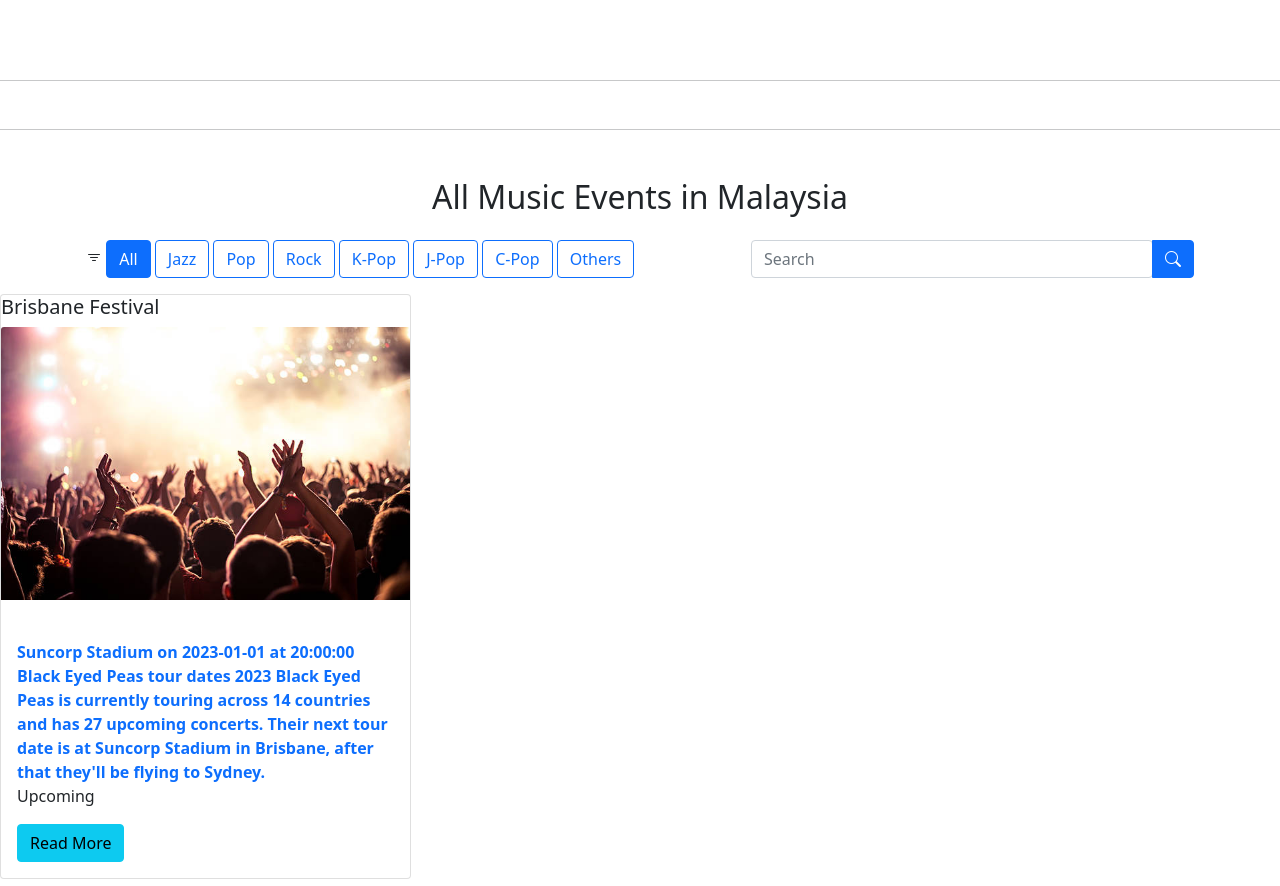
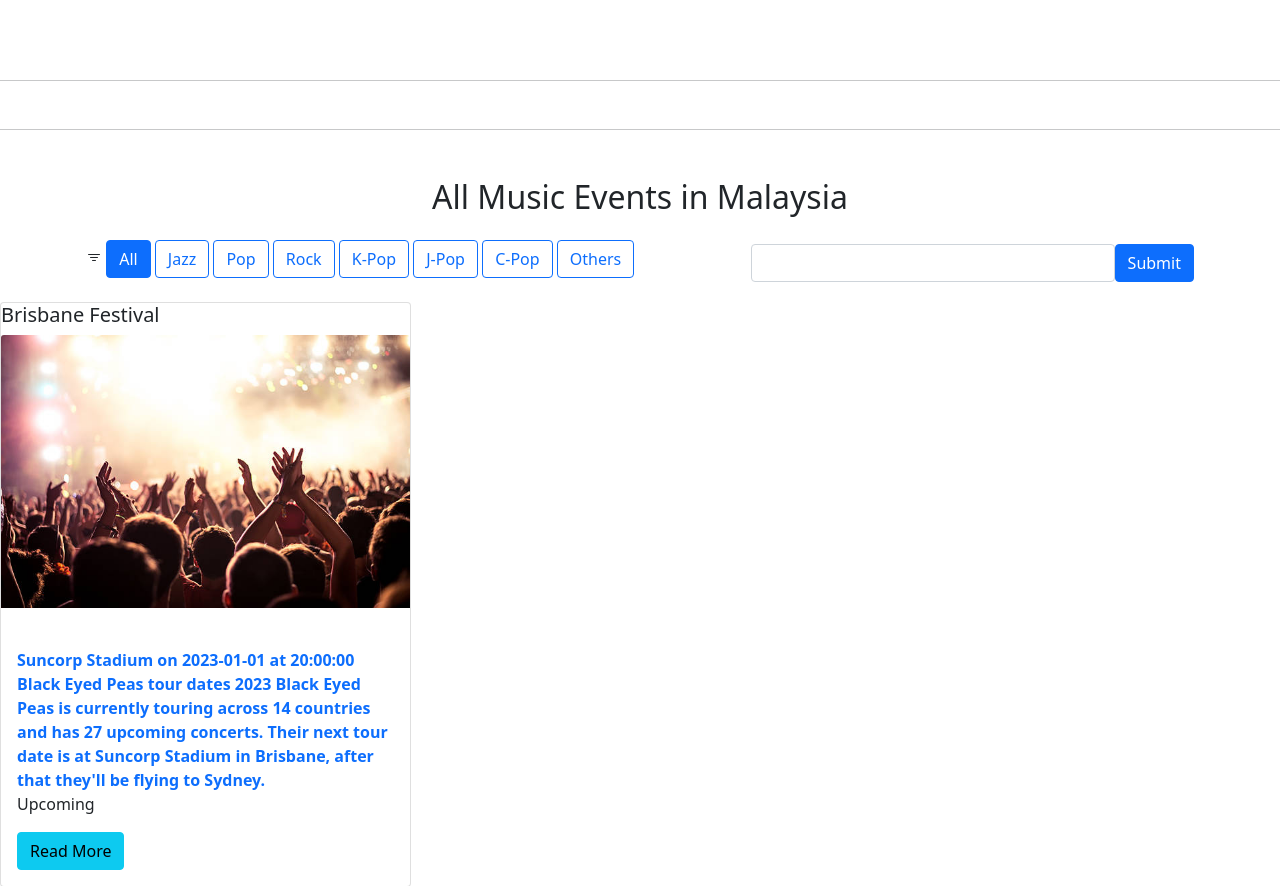
Before and after one commit to timismyusername/IAB207-Assignment, a Flask app: page / in a window 1280 px wide. Shown: the part 1421-2307 px from the top of the page. Run offline with Flask 2, Linux system fonts and the light colour scheme; a user stored in the database is signed in; data comes from the database, SQL or seed files in the repository; some libraries are stand-ins or nearby versions.

Commit message:
Added the search bar function to the index page

```diff
--- a/IAB207-project/website/templates/index.html
+++ b/IAB207-project/website/templates/index.html
@@ -130,18 +130,10 @@
 
       <!-- Search -->
       <div class="col-12 col-md-5 p-3">
-        <div class="input-group">
-          <input
-            type="search"
-            class="form-control rounded"
-            placeholder="Search"
-            aria-label="Search"
-            aria-describedby="search-addon"
-          />
-          <button id="search-button" type="button" class="btn btn-primary">
-            <i class="bi bi-search"></i>
-          </button>
-        </div>
+        <form class="form-inline d-flex flex-nowrap" action="{{url_for('main.search')}}" >
+          <input type="text" name="search" class="form-control flex-grow-1 my-1 mr-sm-2" id="SearchForm">
+          <button type="submit" class="flex-shrink-1 btn btn-primary my-1">Submit</button>
+        </form>
       </div>
       <!-- Search -->
     </div>
```
